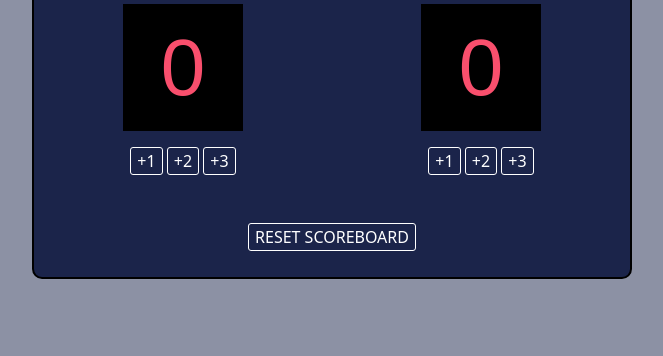
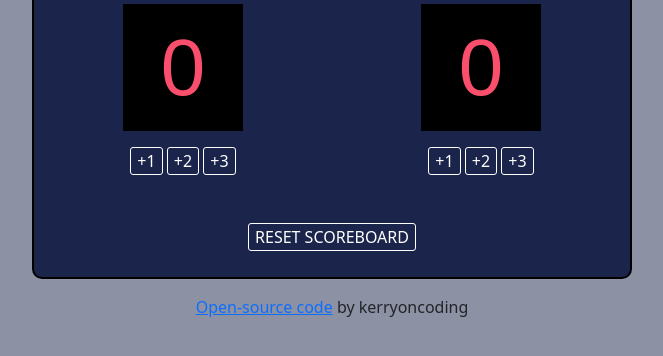
Before and after one commit to kerryoncoding/scoreboard, a plain HTML site: page index.html in a window 1280 px wide. Shown: the part 182-538 px from the top of the page, without its empty margins (308-971 px from the left). Drawn offline with nearby package versions, Linux system fonts and the light colour scheme; a web font is replaced by a local one.

Commit message:
added git link

```diff
--- a/index.html
+++ b/index.html
@@ -48,6 +48,13 @@
         </div>
       </div>
     </div>
+    <p class="mt-3">
+      <a href="https://github.com/kerryoncoding/scoreboard" target="_blank"
+        >Open-source code</a
+      >
+      by kerryoncoding
+    </p>
+
     <script src="src/index.js"></script>
   </body>
 </html>
--- a/src/style.css
+++ b/src/style.css
@@ -1,6 +1,7 @@
 
 body {
     background-color: rgb(27, 36, 74, .5);
+    text-align: center;
 }
 
 .backboard {
```
